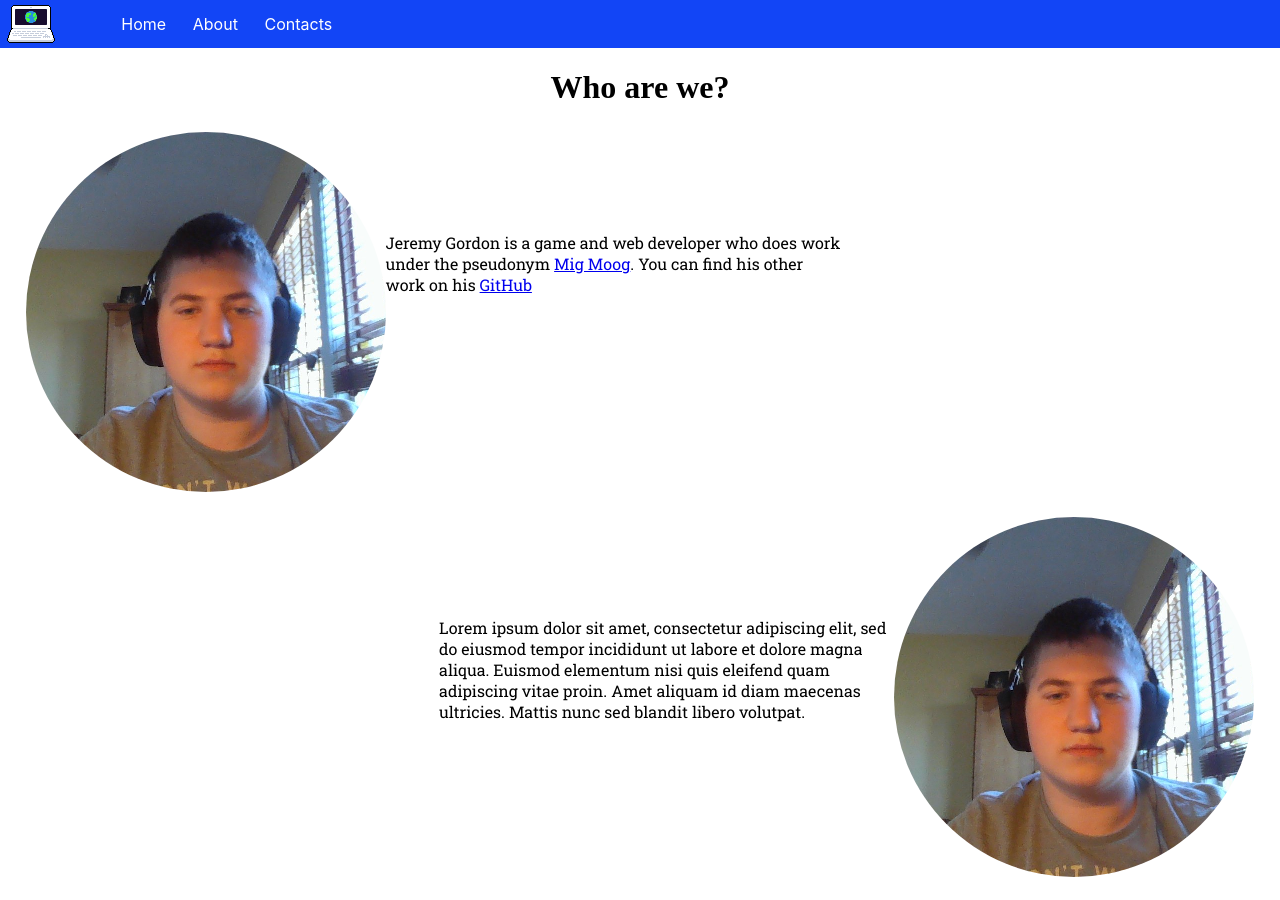
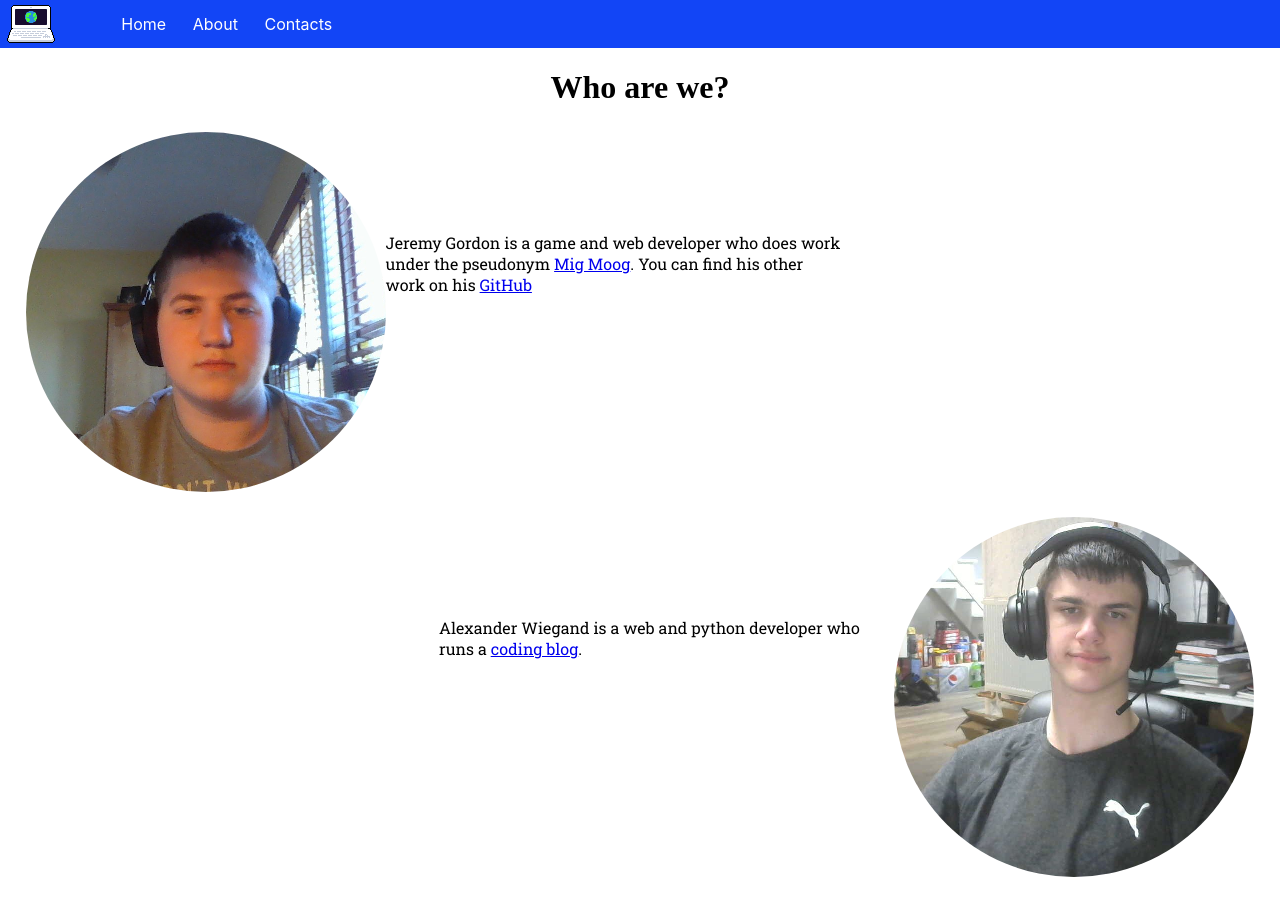
Before and after one commit to mig-moog/ReachingOut, a React (Create React App) app: page /about in a window 1280 px wide. Shown: the top 900 px of the page. Built offline with nearby package versions, Linux system fonts and the light colour scheme; a web font is replaced by a local one.

Commit message:
Fixed merge main into main issue, Alex's pfp and bio

```diff
--- a/src/About.js
+++ b/src/About.js
@@ -1,5 +1,6 @@
 import React from 'react';
 import pfp from './pfp.png';
+import pfpAlex from "./alex.png";
 import './About.css';
 
 export default class About extends React.Component {
@@ -14,8 +15,8 @@ export default class About extends React.Component {
                 </div>
 
                 <div className="right-bio">
-                    <img className="right-pfp" src={pfp} alt="alex-face" />
-                    <p>Lorem ipsum dolor sit amet, consectetur adipiscing elit, sed do eiusmod tempor incididunt ut labore et dolore magna aliqua. Euismod elementum nisi quis eleifend quam adipiscing vitae proin. Amet aliquam id diam maecenas ultricies. Mattis nunc sed blandit libero volutpat.</p>
+                    <img className="right-pfp" src={pfpAlex} alt="alex-face" />
+                    <p>Alexander Wiegand is a web and python developer who runs a <a href="alexwiegand.com">coding blog</a>.</p>
                 </div>
 
                 <div className="left-bio">
```
Also changed, not shown: src/alex.png (added).
